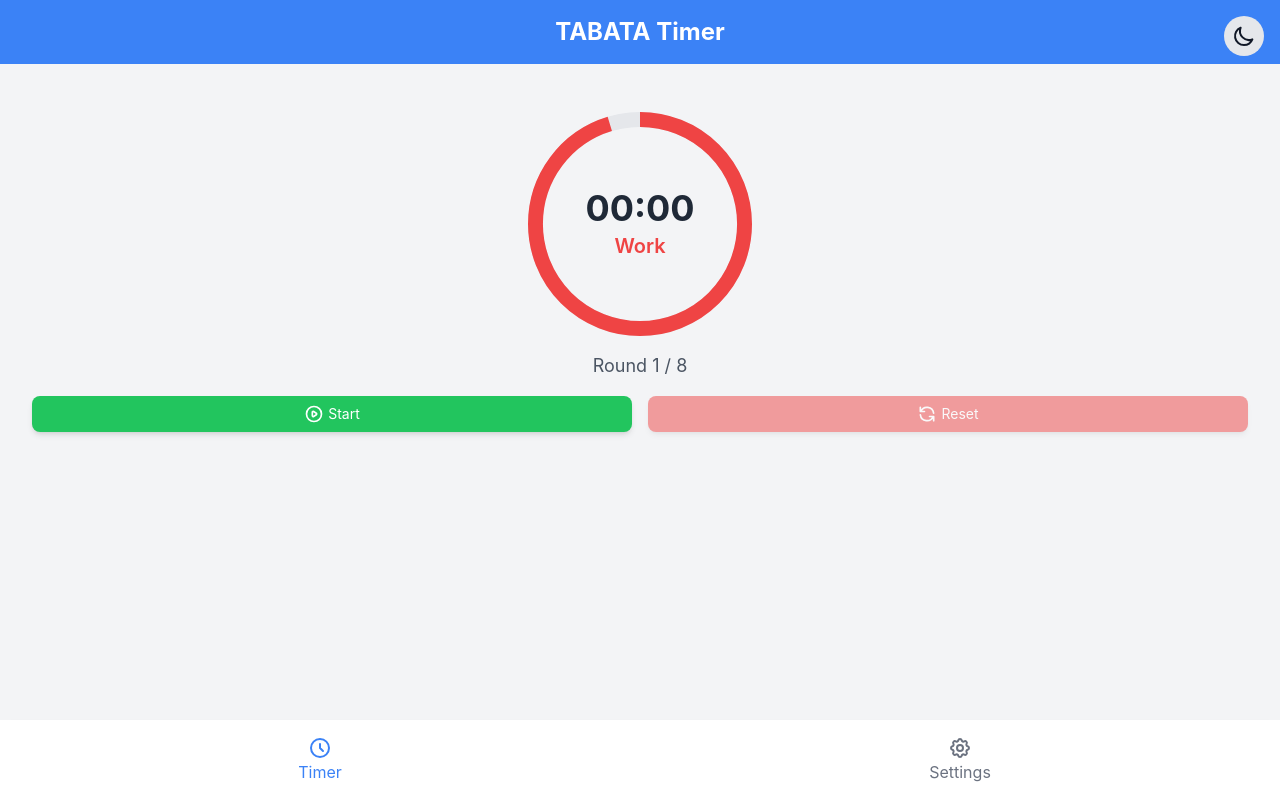
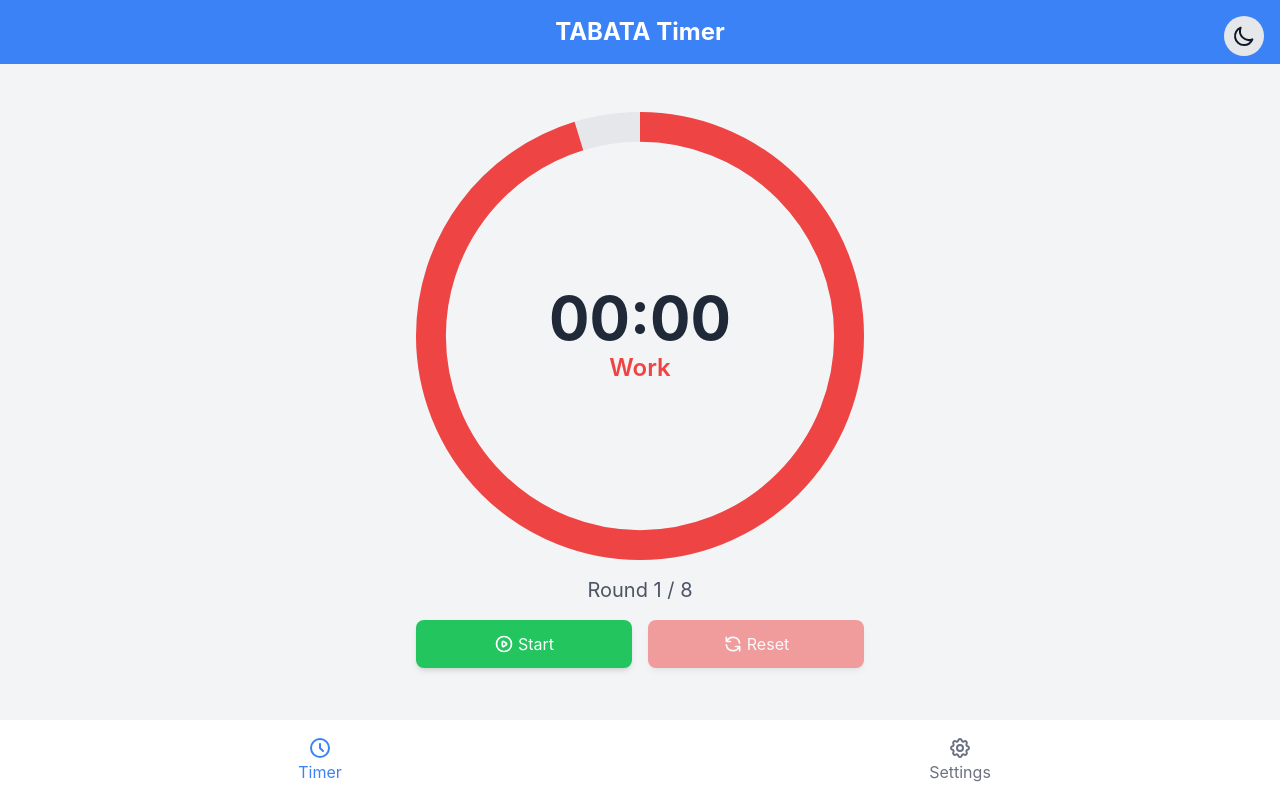
Before and after one commit to alexanderop/wodTimer, a Vue app: page / in a window 1280 px wide. Built offline with nearby package versions, Linux system fonts and the light colour scheme.

Commit message:
improve design

```diff
--- a/src/views/TimerView.vue
+++ b/src/views/TimerView.vue
@@ -118,9 +118,10 @@ function resetTimer() {
 </script>
 
 <template>
-  <div class="flex flex-col items-center justify-center h-full p-4">
-    <div class="relative w-56 h-56 mb-4">
-      <svg class="w-full h-full transform -rotate-90" viewBox="0 0 180 180">
+  <div class="flex flex-col items-center justify-between h-full p-4">
+    <div class="flex-grow flex flex-col items-center justify-center w-full max-w-md">
+      <div class="relative w-full pb-[100%] mb-4">
+        <svg class="absolute inset-0 w-full h-full transform -rotate-90" viewBox="0 0 180 180">
           <circle
             class="text-gray-200 dark:text-gray-700"
             stroke-width="12"
@@ -144,15 +145,15 @@ function resetTimer() {
           />
         </svg>
         <div class="absolute inset-0 flex flex-col items-center justify-center">
-        <div class="text-4xl font-bold text-gray-800 dark:text-white">
+          <div class="text-4xl md:text-6xl font-bold text-gray-800 dark:text-white">
             {{ formattedTime }}
           </div>
-        <div v-if="!isEmomMode" class="text-xl mt-1 font-semibold" :class="[phaseColor]">
+          <div v-if="!isEmomMode" class="text-xl md:text-2xl mt-1 font-semibold" :class="[phaseColor]">
             {{ timerStore.currentPhase }}
           </div>
         </div>
       </div>
-    <div class="text-lg mb-4 text-center text-gray-600 dark:text-gray-300">
+      <div class="text-lg md:text-xl mb-4 text-center text-gray-600 dark:text-gray-300">
         <template v-if="isEmomMode">
           {{ emomRoundDisplay }}
         </template>
@@ -160,9 +161,10 @@ function resetTimer() {
           Round {{ timerStore.currentRound }} / {{ timerStore.rounds }}
         </template>
       </div>
-    <div class="flex justify-center space-x-4 w-full">
+    </div>
+    <div class="flex justify-center space-x-4 w-full max-w-md">
       <button
-        class="flex-1 px-4 py-2 text-white rounded-lg flex items-center justify-center transition duration-200 ease-in-out focus:outline-none focus:ring-2 focus:ring-offset-2 focus:ring-offset-gray-100 focus:ring-blue-500 shadow-md text-sm"
+        class="flex-1 px-4 py-3 text-white rounded-lg flex items-center justify-center transition duration-200 ease-in-out focus:outline-none focus:ring-2 focus:ring-offset-2 focus:ring-offset-gray-100 focus:ring-blue-500 shadow-md text-sm md:text-base"
         :class="[startPauseColor, { 'opacity-50 cursor-not-allowed': timerStore.isFinished }]"
         :disabled="timerStore.isFinished"
         @click="toggleStartPause"
@@ -173,7 +175,7 @@ function resetTimer() {
         {{ startPauseText }}
       </button>
       <button
-        class="flex-1 px-4 py-2 bg-red-500 hover:bg-red-600 text-white rounded-lg flex items-center justify-center transition duration-200 ease-in-out focus:outline-none focus:ring-2 focus:ring-offset-2 focus:ring-offset-gray-100 focus:ring-blue-500 shadow-md text-sm"
+        class="flex-1 px-4 py-3 bg-red-500 hover:bg-red-600 text-white rounded-lg flex items-center justify-center transition duration-200 ease-in-out focus:outline-none focus:ring-2 focus:ring-offset-2 focus:ring-offset-gray-100 focus:ring-blue-500 shadow-md text-sm md:text-base"
         :class="{ 'opacity-50 cursor-not-allowed': !isRunning && !isPaused }"
         :disabled="!isRunning && !isPaused"
         @click="resetTimer"
```
Lines whose indentation alone changed are shown as unchanged.
